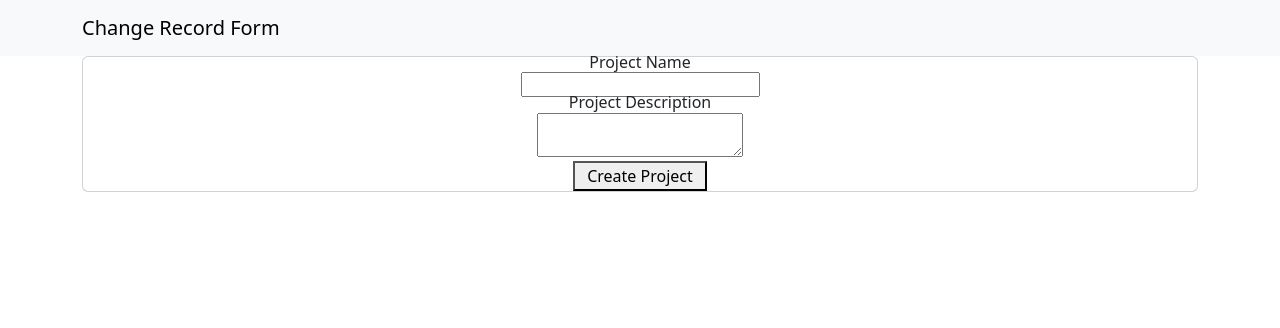
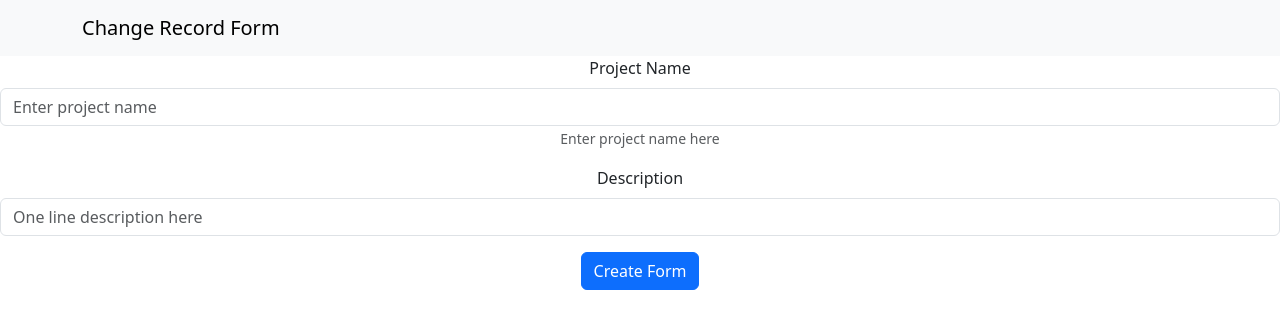
Before and after one commit to varunsesh/Change_Record_Forms, a React (Create React App) app in the folder cr_react_app/: page / in a window 1280 px wide. Both pictures are taken after a click on the button "+ Create New Form". Shown: the top 328 px of the page. Built offline with nearby package versions, Linux system fonts and the light colour scheme.

Commit message:
1.Updated style sheets 2. Modified create project form html->bootstrap form 3. Bugfixes in change record form and table.

```diff
--- a/cr_react_app/src/Components/ChangeRecordForm.js
+++ b/cr_react_app/src/Components/ChangeRecordForm.js
@@ -1,6 +1,7 @@
 import React, { useState, useEffect, useCallback } from 'react';
 import { createChangeRecord, getProjects } from '../DbStores/models_new'; // Import functions from models.js
 import CustomRichTextEditor from './CustomRichTextEditor';
+import Button from 'react-bootstrap/Button';
 
 function ChangeRecordForm(props) {
   const [selectedProject, setSelectedProject] = useState('');
@@ -77,7 +78,7 @@ function ChangeRecordForm(props) {
         </textarea> */}
         <CustomRichTextEditor data={editMode} onContentChange={handleEditorContentChange} value={summary} />
         </label><br/><br/>
-      <button type="submit">Add Change Record</button>
+      <Button variant = 'primary' type="submit">Add Change Record</Button>
     </form>
   );
 }
--- a/cr_react_app/src/Components/ChangeRecordsTable.js
+++ b/cr_react_app/src/Components/ChangeRecordsTable.js
@@ -95,7 +95,7 @@ function ChangeRecordsTable(props) {
 
   return (
     <div>
-      <button className=' button button1' type='button' onClick={exportDB}>Export</button>
+      <Button variant='secondary' onClick={exportDB}>Export</Button>
         <input type="file" className='button button1' onChange={importDB} Import/>
     <table className='nice-table'>
       <thead>
@@ -117,7 +117,7 @@ function ChangeRecordsTable(props) {
             <td>
               {/* Add buttons or links for edit/delete actions */}
              <Button onClick={() => handleEditClick(record)}>Edit</Button>
-             <Button onClick={() => handleDelete(record.cr_id)}>Delete</Button>
+             <Button variant='danger' onClick={() => handleDelete(record.cr_id)}>Delete</Button>
             </td>
           </tr>
         ))}
--- a/cr_react_app/src/Components/PopupCard.js
+++ b/cr_react_app/src/Components/PopupCard.js
@@ -15,7 +15,7 @@ function PopupCard({ isOpen, data, onCancel }) {
             </Modal.Title>
           </Modal.Header>
 
-          <Modal.Body>
+          <Modal.Body className='.popup-card'>
             <div align='left' dangerouslySetInnerHTML={{__html: data.summary}}/>
           </Modal.Body>
 
--- a/cr_react_app/src/Components/ProjectForm.js
+++ b/cr_react_app/src/Components/ProjectForm.js
@@ -1,18 +1,19 @@
-import React, { useState } from 'react';
+import React, { useState, useEffect } from 'react';
 import { createProject } from '../DbStores/models_new'; // Import the function from models.js
 import Card from 'react-bootstrap/Card';
 import Container from 'react-bootstrap/Container';
 import Row from 'react-bootstrap/Row';
 import Col from 'react-bootstrap/Col';
-
+import Form from 'react-bootstrap/Form';
+import Button from 'react-bootstrap/Button';
 
 function ProjectForm({onProjectAdd}) {
   const [projectName, setProjectName] = useState('');
   const [projectDescription, setProjectDescription] = useState('');
 
+
   const handleSubmit = async (e) => {
     e.preventDefault();
-
     if (!projectName.trim()) {
       alert('Project name is required');
       return;
@@ -35,37 +36,24 @@ function ProjectForm({onProjectAdd}) {
 
   return (
 <div>
-  <Container><Card>
-  <form onSubmit={handleSubmit}>
-  <Row className="justify-content-md-center" md='auto'>
-    <Col md='auto'><Card.Subtitle><label>
-        Project Name
-        <br></br>
-        <input
-          type="text"
-          value={projectName}
-          onChange={(e) => setProjectName(e.target.value)}
-        />
-      </label></Card.Subtitle>
-    </Col>
-  </Row>
-  <Row className="justify-content-md-center" md='auto'>
-    <Col md='auto'>
-      <Card.Subtitle><label>
-        Project Description
-        <br></br>
-        <textarea
-          value={projectDescription}
-          onChange={(e) => setProjectDescription(e.target.value)}
-        />
-      </label></Card.Subtitle>
-    </Col>
-  </Row>
- <Row className="justify-content-md-center" md='auto'>
-      <button type="submit">Create Project</button>
-      </Row>
-    </form>
-    </Card></Container>
+<Form onSubmit={handleSubmit}>
+      <Form.Group className="mb-3" controlId="projectName">
+        <Form.Label>Project Name</Form.Label>
+        <Form.Control onChange={(e)=>setProjectName(e.target.value)} type="text" placeholder="Enter project name" />
+        <Form.Text className="text-muted">
+          Enter project name here
+        </Form.Text>
+      </Form.Group>
+
+      <Form.Group className="mb-3" controlId="formBasicPassword">
+        <Form.Label>Description</Form.Label>
+        <Form.Control type="text" placeholder="One line description here" />
+      </Form.Group>
+
+      <Button variant="primary" type="submit">
+        Create Form
+      </Button>
+    </Form>
     </div>
   );
 
--- a/cr_react_app/src/styles.css
+++ b/cr_react_app/src/styles.css
@@ -80,8 +80,9 @@
 }
 
 .popup-card .modal-body img {
-  max-width: 100%;
+  max-width: 80%;
   height: auto;
+  overflow:auto;
 }
 
 
```
